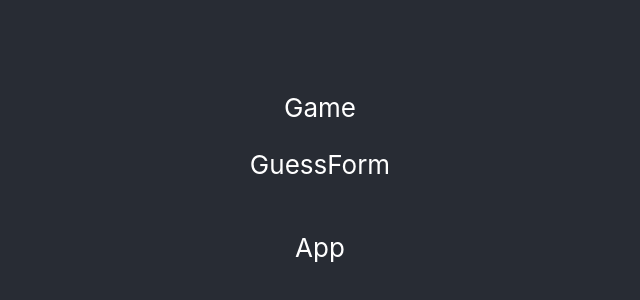
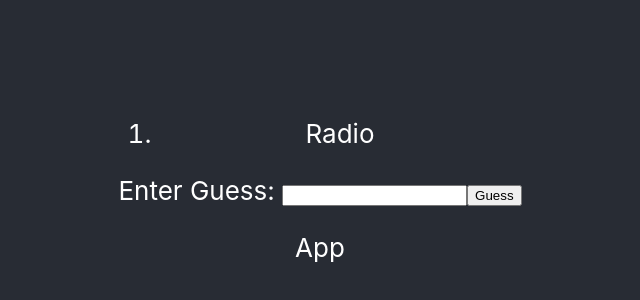
Before and after one commit to joy-of-react/project-wordle, a React (Create React App) app in the folder word-clone/: page / in a window 1280 px wide. Shown: the part 210-510 px from the top of the page, without its empty margins (320-960 px from the left). Built offline with nearby package versions, Linux system fonts and the light colour scheme.

Commit message:
input working & list working

```diff
--- a/word-clone/src/components/Game/Game.jsx
+++ b/word-clone/src/components/Game/Game.jsx
@@ -2,10 +2,28 @@ import React from "react";
 import GuessForm from '../GuessForm/GuessForm';
 
 function Game() {
+
+  const [items, setItems] = React.useState([
+    {label: 'Radio', id: '123'}
+  ]);
+
+  function handleAddGuess(label) {
+    const newItem = {
+      label,
+      id: Math.random(),
+    }
+    const newItems = [...items, newItem];
+    setItems(newItems);
+  }
+
   return (
     <div>
-    Game
-    <GuessForm />
+      <ol>
+        {items.map(({id, label}) => (
+          <li key={id}>{label}</li>
+        ))}
+      </ol>
+    <GuessForm handleAddGuess={handleAddGuess}/>
     </div>
   )
 
--- a/word-clone/src/components/GuessForm/GuessForm.jsx
+++ b/word-clone/src/components/GuessForm/GuessForm.jsx
@@ -1,11 +1,33 @@
-import React from 'react';
+import React from "react";
 
-function GuessForm() {
+function GuessForm({ handleAddGuess }) {
+
+  const [guess, setGuess] = React.useState('');
+
   return (
-    <div>
-      <p>GuessForm</p>
+    <div className="guess-form">
+      <form onSubmit={(event) => {
+        event.preventDefault();
+
+        handleAddGuess(guess);
+
+        setGuess('');
+        {console.log(guess)}
+      }}>
+
+        <label htmlFor="guess-input">Enter Guess: </label>
+        <input
+          id="guess-input"
+          type="text"
+          value={guess}
+          onChange={event => {
+            setGuess(event.target.value)
+          }}
+          />
+        <button>Guess</button>
+      </form>
     </div>
-    )
+  );
 }
 
-export default GuessForm
+export default GuessForm;
```
